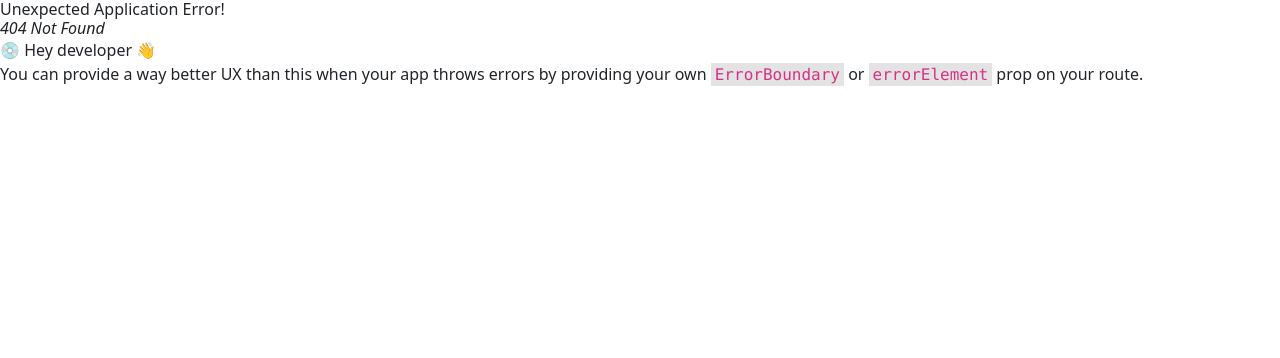
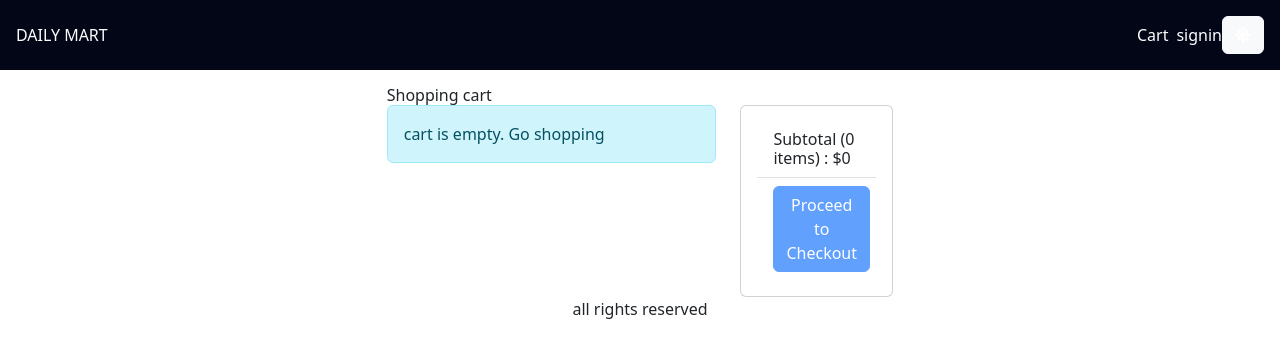
Before and after one commit to NwobiaDavid/DailyMart, a React (Vite) app in the folder frontend/: page /cart in a window 1280 px wide. Before the commit this address had no page. Shown: the top 358 px of the page. Built offline with nearby package versions, Linux system fonts and the light colour scheme.

Commit message:
finished the cart page

```diff
--- a/frontend/package.json
+++ b/frontend/package.json
@@ -18,12 +18,15 @@
     "react-bootstrap": "^2.8.0",
     "react-dom": "^18.2.0",
     "react-helmet-async": "^1.3.0",
-    "react-router-dom": "^6.15.0"
+    "react-router-bootstrap": "^0.26.2",
+    "react-router-dom": "^6.15.0",
+    "react-toastify": "^9.1.3"
   },
   "devDependencies": {
     "@types/node": "^20.5.0",
     "@types/react": "^18.2.15",
     "@types/react-dom": "^18.2.7",
+    "@types/react-router-bootstrap": "^0.26.2",
     "@typescript-eslint/eslint-plugin": "^6.0.0",
     "@typescript-eslint/parser": "^6.0.0",
     "@vitejs/plugin-react": "^4.0.3",
--- a/frontend/src/App.tsx
+++ b/frontend/src/App.tsx
@@ -1,7 +1,10 @@
 import { Link, Outlet } from 'react-router-dom';
 import { Store } from './Store';
+import { ToastContainer } from "react-toastify";
+import 'react-toastify/dist/ReactToastify.css'
 import { useContext, useEffect } from 'react';
 import { Badge, Button } from 'react-bootstrap';
+import { LinkContainer } from "react-router-bootstrap";
 
 function App() {
   const {
@@ -19,8 +22,11 @@
 
   return (
     <div>
+      <ToastContainer position='bottom-center' limit={3} />
       <header className="flex px-3 bg-slate-950 text-white justify-between py-[1rem] items-center">
-        <div>DAILY MART </div>
+        <LinkContainer to="/">
+          <div className='cursor-pointer'>DAILY MART </div>
+        </LinkContainer>
         <div className="flex items-center">
           <Link to="/cart" className="nav-link">
             Cart
--- a/frontend/src/components/ProductItem.tsx
+++ b/frontend/src/components/ProductItem.tsx
@@ -6,6 +6,7 @@
 import { Store } from "../Store";
 import { convertProductToCartItem } from "../utils";
 import { CartItem } from "../types/Cart";
+import { toast } from "react-toastify";
 
 function ProductItem({ product }: { product: Product }) {
   const {state, dispatch} = useContext(Store)
@@ -21,10 +22,16 @@
       // toast.warn('Sorry. Product is out of stock')
       return
     }
+    // ctxDispatch({
+    //   type: 'CART_ADD_ITEM',
+    //   payload: { ...item, quantity },
+    // })
+
     dispatch({
       type: 'CART_ADD_ITEM',
       payload: {...item, quantity}
     })
+    toast.success('Product added to the cart')
   }
 
   return (
--- a/frontend/src/main.tsx
+++ b/frontend/src/main.tsx
@@ -15,12 +15,14 @@
 import { QueryClient, QueryClientProvider } from '@tanstack/react-query';
 import { ReactQueryDevtools } from '@tanstack/react-query-devtools';
 import { StoreProvider } from './Store.tsx';
+import CartPage from './pages/CartPage.tsx';
 
 const router = createBrowserRouter(
   createRoutesFromElements(
     <Route path="/" element={<App />}>
       <Route index={true} element={<Homepage />} />
       <Route path="product/:slug" element={<ProductPage />} />
+      <Route path='cart' element={<CartPage />} />
       {/* <Route path="dashboard" element={<Dashboard />} /> */}
       {/* ... etc. */}
     </Route>
--- /dev/null
+++ b/frontend/src/pages/CartPage.tsx
@@ -0,0 +1,128 @@
+import { Link, useNavigate } from 'react-router-dom';
+import { Store } from '../Store';
+import { useContext } from 'react';
+import { CartItem } from '../types/Cart';
+import { toast } from 'react-toastify';
+import { Helmet } from 'react-helmet-async';
+import { Button, Card, Col, ListGroup, Row } from 'react-bootstrap';
+import MessageBox from '../components/MessageBox';
+
+export default function CartPage() {
+  const navigate = useNavigate();
+
+  const {
+    state: {
+        mode,
+      cart: { cartItems },
+    },
+    dispatch,
+  } = useContext(Store);
+
+  const updateCartHandler = (item: CartItem, quantity: number) => {
+    if (item.countInStock < quantity) {
+      toast.warn('Sorry. Product is out of stock');
+      return;
+    }
+    dispatch({
+      type: 'CART_ADD_ITEM',
+      payload: { ...item, quantity },
+    });
+  };
+
+  const checkoutHandler = () =>{
+    navigate('/signin?redirect=/shipping');
+  }
+
+  return (
+    <div>
+      <Helmet>
+        <title>Shopping cart</title>
+      </Helmet>
+      <h1>Shopping cart</h1>
+      <Row>
+        <Col md={8}>
+          {cartItems.length === 0 ? (
+            <MessageBox>
+              cart is empty. <Link to="/">Go shopping</Link>
+            </MessageBox>
+          ) : (
+            <ListGroup>
+              {cartItems.map((item: CartItem) => (
+                <ListGroup.Item key={item._id}>
+                  <Row className="align-items-center">
+                    <Col md={4}>
+                      <img
+                        src={item.image}
+                        alt={item.name}
+                        className="img-fluid rounded h-[80px]"
+                      ></img>{' '}
+                      <Link to={`/product/${item.slug}`}>{item.name}</Link>
+                    </Col>
+
+                    <Col md={3}>
+                      <Button
+                        onClick={() =>
+                          updateCartHandler(item, item.quantity - 1)
+                        }
+                        variant={mode}
+                        disabled={item.quantity === 1}
+                      >
+                        <i className="fas fa-minus-circle"></i>
+                      </Button>{' '}
+                      <span>{item.quantity}</span>
+                      <Button
+                        variant={mode}
+                        onClick={() =>
+                          updateCartHandler(item, item.quantity + 1)
+                        }
+                        disabled={item.quantity === item.countInStock}
+                      >
+                        <i className="fas fa-plus-circle"></i>
+                      </Button>
+                    </Col>
+
+                    <Col md={3}>${item.price}</Col>
+
+                    <Col md={2}>
+                      <Button variant={mode}>
+                        <i className="fas fa-trash"></i>
+                      </Button>
+                    </Col>
+                  </Row>
+                </ListGroup.Item>
+              ))}
+            </ListGroup>
+          )}
+        </Col>
+
+        <Col md={4}>
+        <Card>
+            <Card.Body>
+              <ListGroup variant="flush">
+                <ListGroup.Item>
+                  <h3>
+                    Subtotal ({cartItems.reduce((a, c) => a + c.quantity, 0)}{' '}
+                    items) : $
+                    {cartItems.reduce((a, c) => a + c.price * c.quantity, 0)}
+                  </h3>
+                </ListGroup.Item>
+                <ListGroup.Item>
+                  <div className="d-grid">
+                    <Button
+                      type="button"
+                      variant="primary"
+                      onClick={checkoutHandler}
+                      disabled={cartItems.length === 0}
+                    >
+                      Proceed to Checkout
+                    </Button>
+                  </div>
+                </ListGroup.Item>
+              </ListGroup>
+            </Card.Body>
+          </Card>
+        </Col>
+      </Row>
+    </div>
+  );
+}
--- a/frontend/src/pages/ProductPage.tsx
+++ b/frontend/src/pages/ProductPage.tsx
@@ -1,12 +1,15 @@
+import { useContext } from "react";
 import { Row, Col, ListGroup , Card, Badge, Button} from 'react-bootstrap';
 import { Helmet } from 'react-helmet-async';
-import { useParams } from 'react-router-dom';
+import { useNavigate, useParams } from 'react-router-dom';
 import { useGetProductDetailsBySlugQuery } from '../hooks/ProductHooks';
 import MessageBox from '../components/MessageBox';
 import LoadingBox from '../components/loadingBox';
-import { getError } from '../utils';
+import { convertProductToCartItem, getError } from '../utils';
 import { ApiError } from '../types/ApiError';
 import Rating from '../components/Rating';
+import { Store } from '../Store';
+import { toast } from "react-toastify";
 
 export default function ProductPage() {
   const params = useParams<{ slug: string }>();
@@ -16,6 +19,26 @@
     isLoading,
     error
   } = useGetProductDetailsBySlugQuery(slug!);
+
+const {state, dispatch} = useContext(Store);
+const {cart} = state;
+
+const navigate = useNavigate();
+
+const addToCartHandler = () =>{
+  const existItem = cart.cartItems.find((x) => x._id === product!._id)
+  const quantity = existItem ? existItem.quantity + 1 : 1
+  if (product!.countInStock < quantity) {
+    toast.warn('Sorry. Product is out of stock')
+    return
+  }
+  dispatch({
+    type: 'CART_ADD_ITEM',
+    payload: { ...convertProductToCartItem(product!), quantity },
+  })
+  toast.success('Product added to the cart')
+  navigate('/cart')
+}
 
   return isLoading ? (
     <LoadingBox />
@@ -79,7 +102,7 @@
                 {product.countInStock > 0 && (
                   <ListGroup.Item>
                     <div className="d-grid">
-                      <Button variant="primary" className='bg-blue-500'>Add to Cart</Button>
+                      <Button onClick={addToCartHandler} variant="primary" className='bg-blue-500'>Add to Cart</Button>
                     </div>
                   </ListGroup.Item>
                 )}
```
Also changed, not shown: 1 other file (tests, documents, lock files or other folders).
